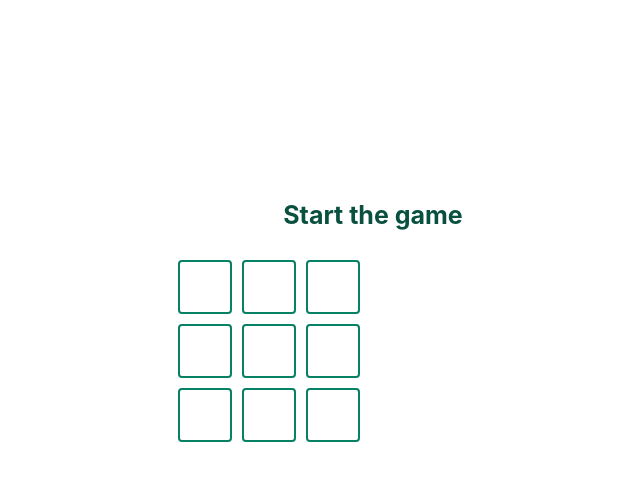
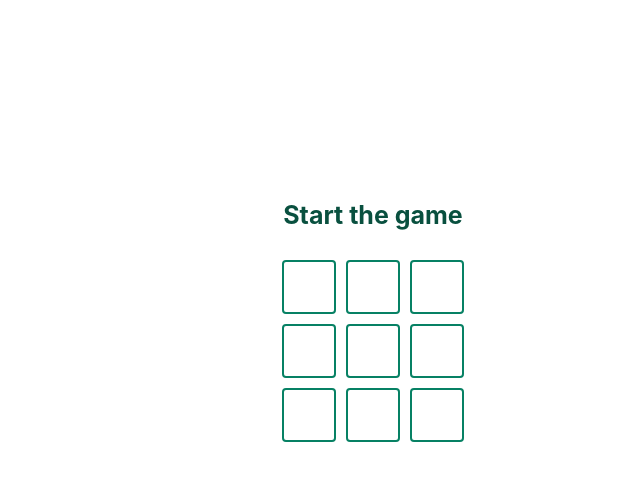
Before and after one commit to Tiinzzy/react-projects, a React (Create React App) app in the folder tic-tac-toe/: page / in a window 1280 px wide. Both pictures are taken after a click on the button 592 px from the left and 220 px from the top of the page. Shown: the top 480 px of the page, without its empty margins (267-907 px from the left). Built offline with nearby package versions, Linux system fonts and the light colour scheme.

Commit message:
fixed styling

```diff
--- a/tic-tac-toe/src/components/TicTacToe.js
+++ b/tic-tac-toe/src/components/TicTacToe.js
@@ -95,7 +95,7 @@ class TicTacToe extends React.Component {
 
     render() {
         return (
-            <Box>
+            <Box className="MainBox">
                 {this.state.display === true &&
                     <Box className="StartGameBox">
                         <Box className="FormItems">
@@ -111,7 +111,7 @@ class TicTacToe extends React.Component {
                         <Typography variant="h5" style={{ color: 'rgb(9, 80, 63)' }}>Select a Symbol to Start </Typography>
                     </Box>}
                 {this.state.play === true &&
-                    <Box >
+                    <Box className="BoeardGameBox">
                         <Box className="PlayerTurn">
                             {this.state.playerTurn}
                         </Box>
```
